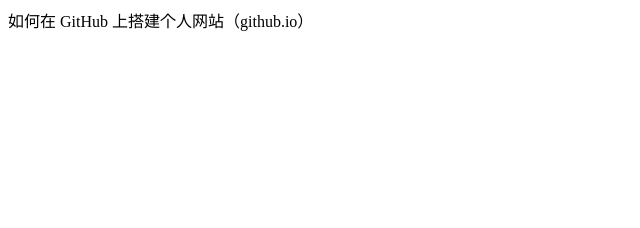
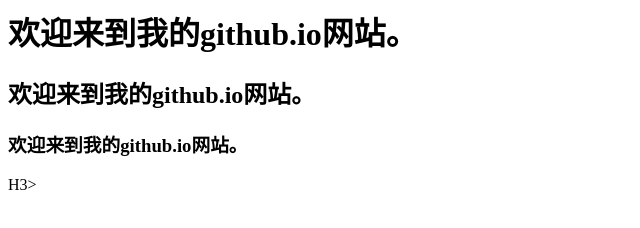
Before and after one commit to TerrysHub/webpage_t, a plain HTML site: page index.html in a window 1280 px wide. Shown: the whole page, without its empty margins (0-640 px from the left). Drawn offline with Linux system fonts and the light colour scheme.

Commit message:
Update index.html

```diff
--- a/index.html
+++ b/index.html
@@ -1,2 +1,6 @@
 
-如何在 GitHub 上搭建个人网站（github.io）
+<H1>欢迎来到我的github.io网站。</H1>
+
+<H2>欢迎来到我的github.io网站。</H2>
+
+<H3>欢迎来到我的github.io网站。</H3>H3>
```
